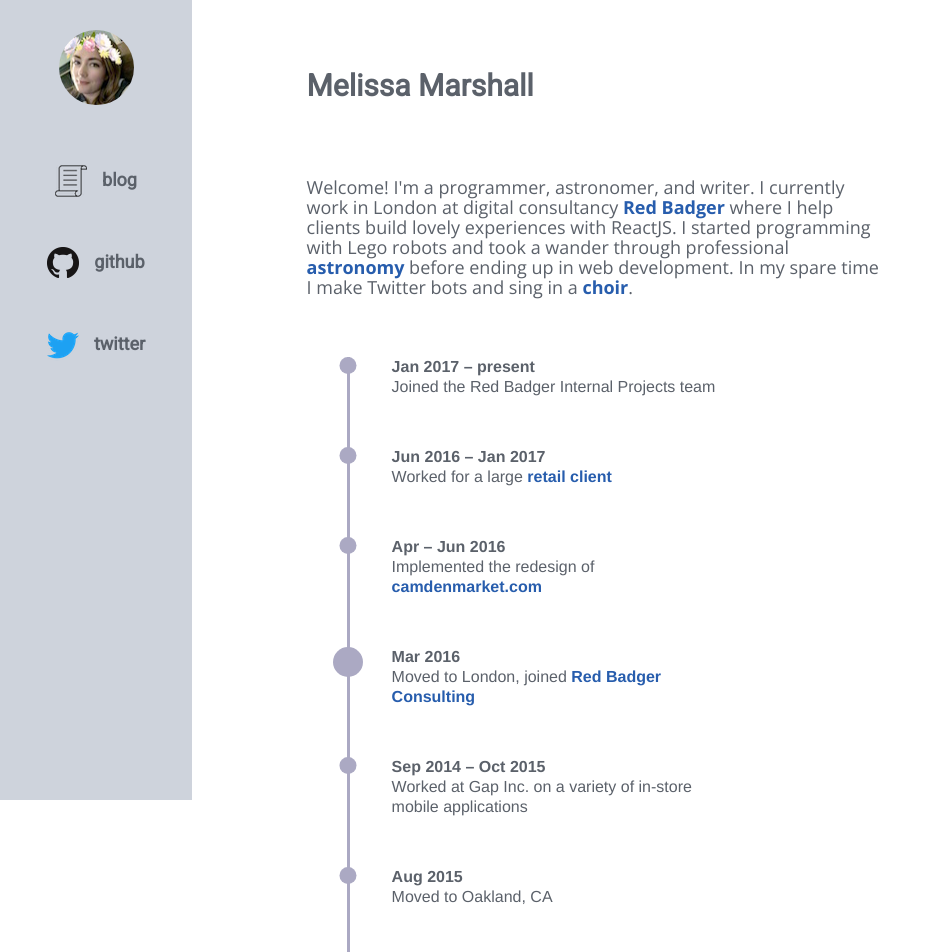
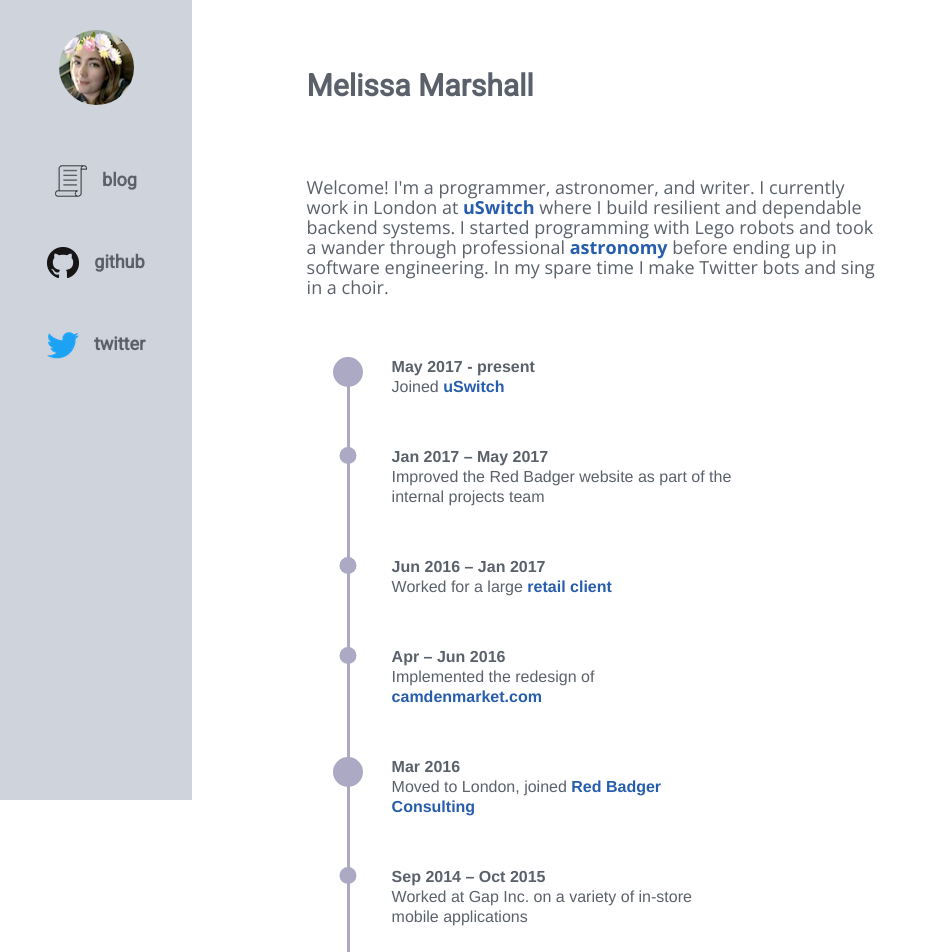
Before and after one commit to mveritym/super-duper-guacamole, a Vue app: page / in a window 1280 px wide. Shown: the top 952 px of the page, without its empty margins (0-941 px from the left). Built offline with nearby package versions, Linux system fonts and the light colour scheme.

Commit message:
Updating all my info

```diff
--- a/src/components/Main.vue
+++ b/src/components/Main.vue
@@ -5,13 +5,12 @@
     <div class="content">
       <h2>Melissa Marshall</h2>
       <p>
-        Welcome! I'm a programmer, astronomer, and writer. I currently work in London at
-        digital consultancy <a href="https://red-badger.com/">Red Badger</a> where I
-        help clients build lovely experiences with ReactJS. I started programming with
-        Lego robots and took a wander through professional <a
-        href="https://arxiv.org/find/astro-ph/1/au:+Marshall_M_V/0/1/0/all/0/1">astronomy</a>
-        before ending up in web development. In my spare time I make Twitter bots and sing in
-        a <a href="http://www.goldsmithschoral.org.uk/">choir</a>.
+        Welcome! I'm a programmer, astronomer, and writer. I currently work in London
+        at <a href="https://red-badger.com/">uSwitch</a> where I build resilient and dependable backend
+        systems. I started programming with Lego robots and took a wander through professional
+        <a href="https://arxiv.org/find/astro-ph/1/au:+Marshall_M_V/0/1/0/all/0/1">astronomy</a>
+        before ending up in software engineering. In my spare time I make Twitter bots and
+        sing in a choir.
       </p>
       <timeline></timeline>
     </div>
--- a/src/components/Timeline.vue
+++ b/src/components/Timeline.vue
@@ -1,16 +1,16 @@
 <template>
   <div class="timeline">
     <ul>
-      <li style="display:none;">
+      <li>
         <div>
-          <time>May 2017</time>
-          <p>Left Red Badger, joined USwitch</p>
+          <time>May 2017 - present</time>
+          <p>Joined <a href="https://labs.uswitch.com/">uSwitch</a></p>
         </div>
       </li>
       <li class="minor">
         <div>
-          <time>Jan 2017 – present</time>
-          <p>Joined the Red Badger Internal Projects team</p>
+          <time>Jan 2017 – May 2017</time>
+          <p>Improved the Red Badger website as part of the internal projects team</p>
         </div>
       </li>
       <li class="minor">
@@ -35,18 +35,6 @@
         <div>
           <time>Sep 2014 – Oct 2015</time>
           <p>Worked at Gap Inc. on a variety of in-store mobile applications</p>
-        </div>
-      </li>
-      <li class="minor">
-        <div>
-          <time>Aug 2015</time>
-          <p>Moved to Oakland, CA</p>
-        </div>
-      </li>
-      <li class="minor">
-        <div>
-          <time>Jun – Jul 2015</time>
-          <p>Attended ThoughtWorks University in Pune, India</p>
         </div>
       </li>
       <li>
```
